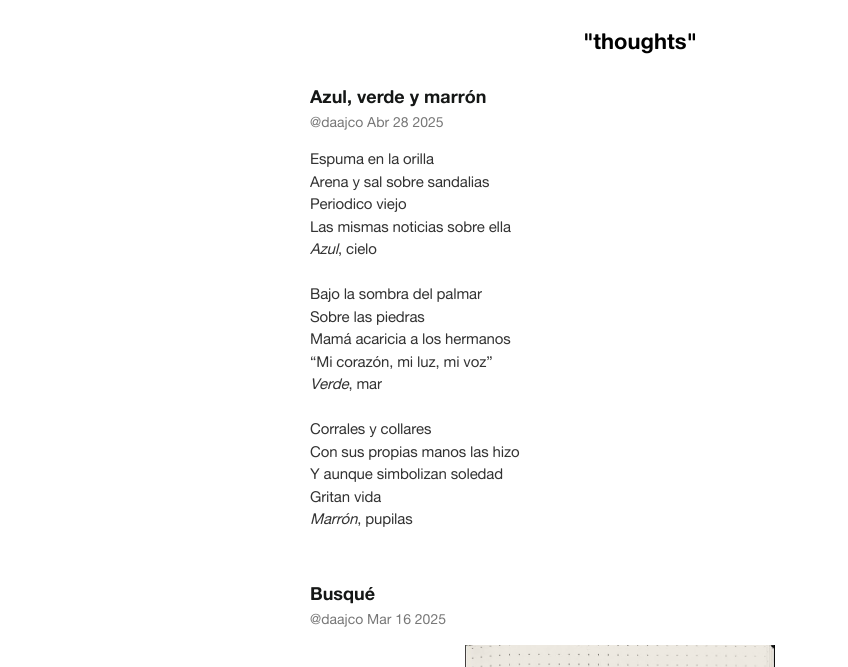
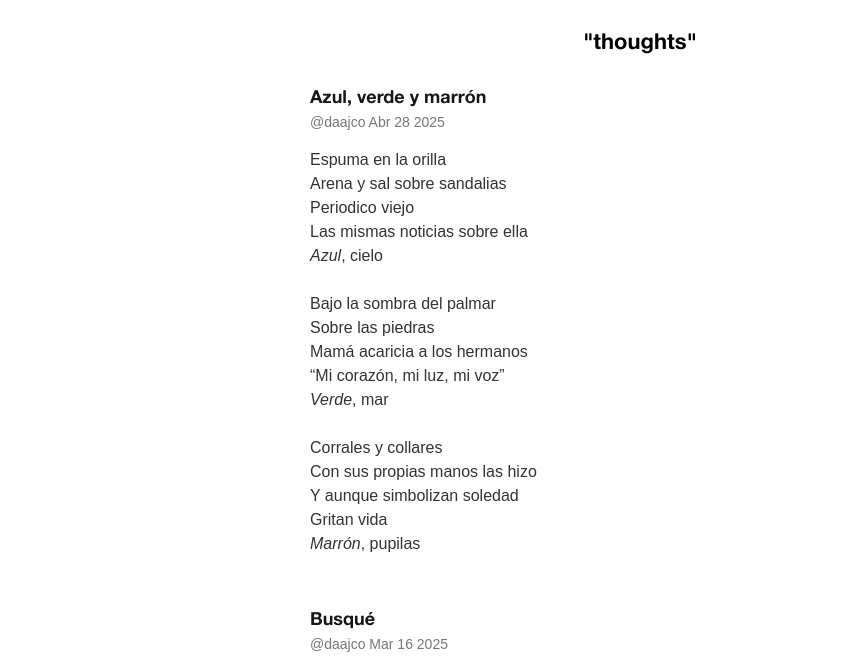
Before and after one commit to Dave-Jcm/davidjaco.me, an Eleventy site: page src/index.njk in a window 1280 px wide. Shown: the part 72-739 px from the top of the page, without its empty margins (0-848 px from the left). Built offline with nearby package versions, Linux system fonts and the light colour scheme; Eleventy itself is replaced by a stand-in of ours; files that its build step writes are made by us from their sources.

Commit message:
Update style.css

```diff
--- a/src/css/style.css
+++ b/src/css/style.css
@@ -20,7 +20,7 @@ body {
 	min-height: 100%;
 	background-color: #fff;
 	color: #333;
-	font-family: "Alte Haas Grotesk", Arial, sans-serif;
+	font-family: Arial, Helvetica, sans-serif;
 	font-weight: 400;
 	font-size: 16px;
 	line-height: 1.5;
@@ -140,12 +140,11 @@ p {
 }
 
 .post-body {
-	font-family: "Alte Haas Grotesk", Arial, sans-serif;
-	font-size: 15px;
-	font-weight: 350;
+	font-family: Arial, Helvetica, sans-serif;
+	font-size: 16px;
+	font-weight: 400;
 	line-height: 1.5;
-	letter-spacing: -0.01em;
-	max-width: 620px;
+	letter-spacing: 0;
 }
 
 .closing-note {
```
